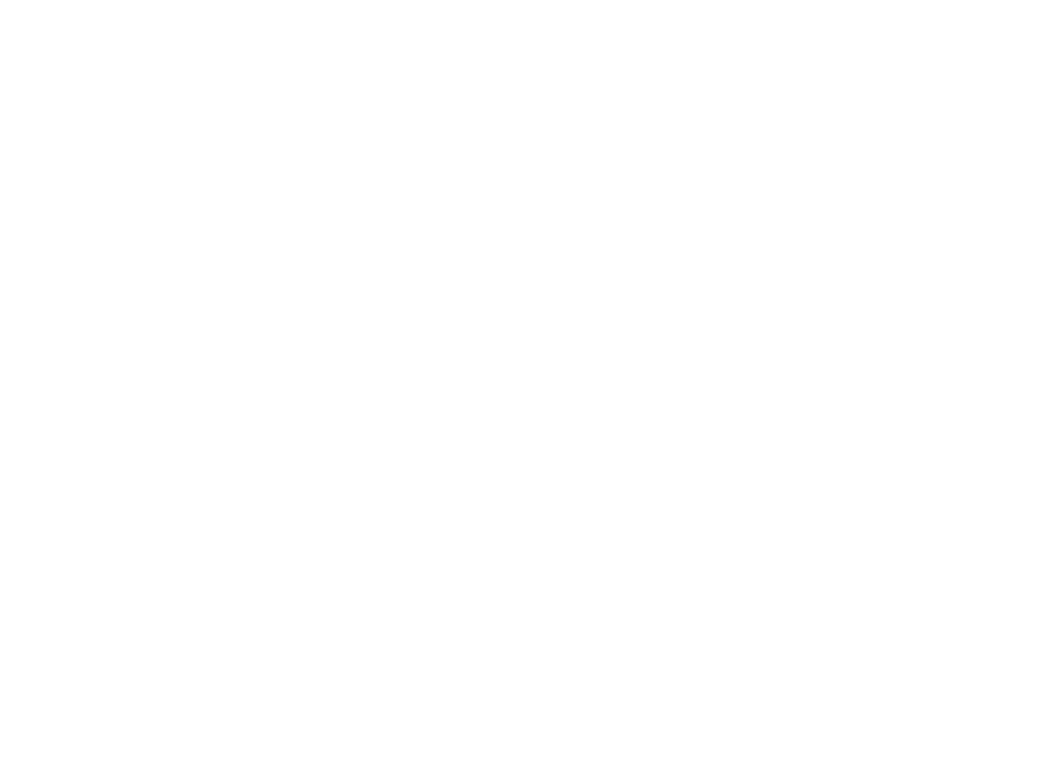
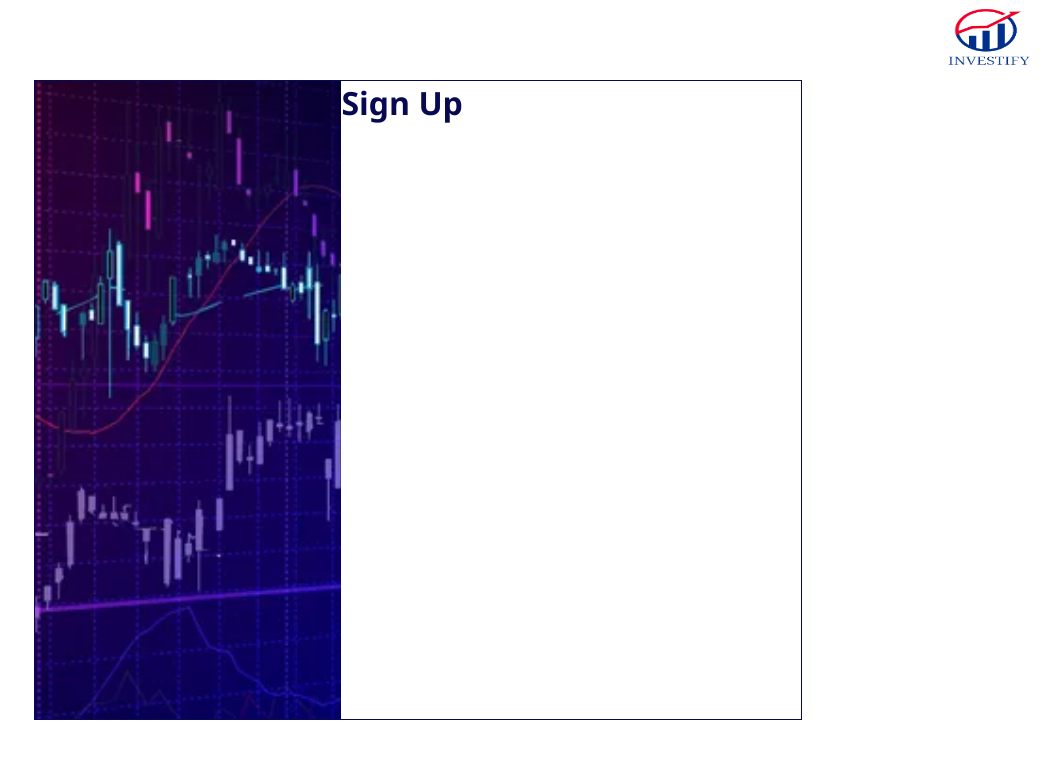
Before and after one commit to MuhammadFASEEH2002/SZABIST-UI-design-SignUp-Page-Assignment, a plain HTML site: page signup.html in a window 1280 px wide. Shown: the whole page, without its empty margins (222-1280 px from the left). Drawn offline with Linux system fonts and the light colour scheme.

Commit message:
4/5/2023 (updated signup.html)

```diff
--- /dev/null
+++ b/signup.css
@@ -0,0 +1,55 @@
+*{
+    box-sizing: border-box;
+    font-family: 'Segoe UI', Tahoma, Geneva, Verdana, sans-serif;
+    padding: 0;
+    margin: 0;
+}
+body{
+    display: flex;
+    flex-direction: column;
+    width: 100vw;
+    height: 100vh;
+    color: #070A52;
+
+}
+nav{
+    width: 100vw;
+    height: 10vh;
+
+}
+.logo{
+    height: 10%;
+    width: 10%;
+    position: absolute;
+    right: 0;
+}
+.div-1{
+    width: 100vw;
+    height: 80vh;
+
+    display: flex;
+    flex-direction: column;
+    align-items: center;
+    text-align: center;
+}
+.main-form{
+    height: 100%;
+    width: 60%;
+    display: flex;
+    flex-direction: row;
+    border: 1px solid #070A52;
+
+}
+.left{
+    height: 100%;
+    width: 40%;
+    display: flex;
+    justify-content: center;
+    align-items: center;
+    overflow: hidden
+}
+.left img{
+    flex-shrink: 0;
+    min-width: 100%;
+    min-height: 100%
+}
--- a/signup.html
+++ b/signup.html
@@ -4,9 +4,26 @@
     <meta charset="UTF-8">
     <meta http-equiv="X-UA-Compatible" content="IE=edge">
     <meta name="viewport" content="width=device-width, initial-scale=1.0">
+
+    <link rel="stylesheet" href="signup.css">
     <title>Investify: Sign Up</title>
 </head>
 <body>
+    <nav>
+        <img src="logo.png" alt="" class="logo">
+    </nav>
+    <div class="div-1">
+        <div class="main-form">
+            <div class="left">
+                <img src="graph.jpg" alt="">
+            </div>
+            <div class="right">
+                <h1>Sign Up</h1>
+            </div>
+
+        </div>
+
+    </div>
 
 </body>
 </html>
```
Also changed, not shown: graph.jpg (added).
